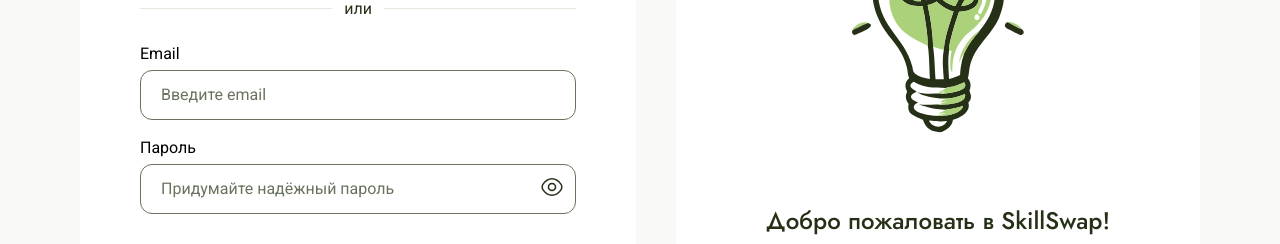
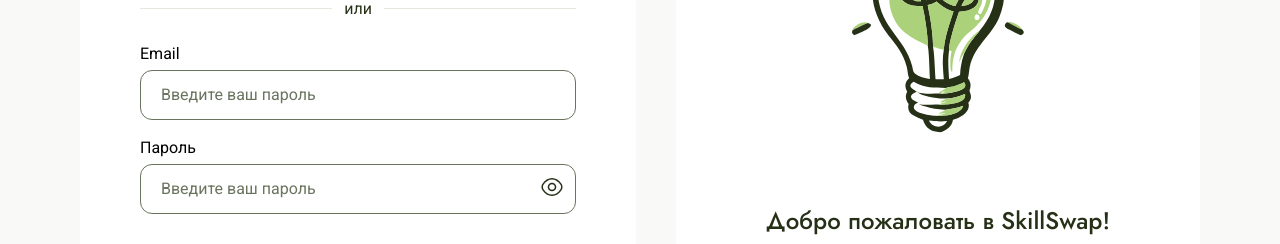
Before and after one commit to tanyanikitina176/SkillSwap, a React (Vite) app: page /login in a window 1280 px wide. Shown: the part 443-687 px from the top of the page. Built offline with nearby package versions, Linux system fonts and the light colour scheme.

Commit message:
fix: добавила в placeholder "Введите ваш пароль"

```diff
--- a/src/widgets/RegistrationForm/RegistrationForm1/RegistrationForm1.tsx
+++ b/src/widgets/RegistrationForm/RegistrationForm1/RegistrationForm1.tsx
@@ -15,14 +15,14 @@
     password: string;
   };
   setFormData: (data: { email: string; password: string }) => void;
-  mode?: "register" | "login"; // Юля добавила
+  mode?: "register" | "login";
 }
 
 export const RegistrationStep1: React.FC<RegistrationStep1Props> = ({
   onNextStep,
   formData,
   setFormData,
-  mode = "register" // Юля добавила
+  mode = "register"
 }) => {
   const [errors, setErrors] = useState({
     email: '',
@@ -59,7 +59,7 @@
   return (
     <div className={styles.wrapper}>
       <div className={styles.stepIndicatorContainer}>
-        {mode === "register" ? ( // Юля
+        {mode === "register" ? (
           <StepIndicator currentStep={1} totalSteps={3} />
         ) : (
           <h2 className={styles.title}>Вход</h2>
@@ -101,7 +101,11 @@
               label="Email"
               name="email"
               type="email"
-              placeholder={"Введите email"}
+              placeholder={ // Юля
+                mode === "register"
+                  ? "Придумайте надёжный пароль"
+                  : "Введите ваш пароль"
+              }
               value={formData.email}
               onChange={handleInputChange}
               error={!!errors.email}
@@ -112,14 +116,18 @@
               label="Пароль"
               name="password"
               type="password"
-              placeholder="Придумайте надёжный пароль"
+              placeholder={
+                mode === "register"
+                  ? "Придумайте надёжный пароль"
+                  : "Введите ваш пароль"
+              }
               value={formData.password}
               onChange={handleInputChange}
               error={!!errors.password}
               helperText={errors.password}
             />
 
-            <Button //юля
+            <Button
               type="primary"
               htmlType="submit"
               extraClass={styles.submitButton}
```
